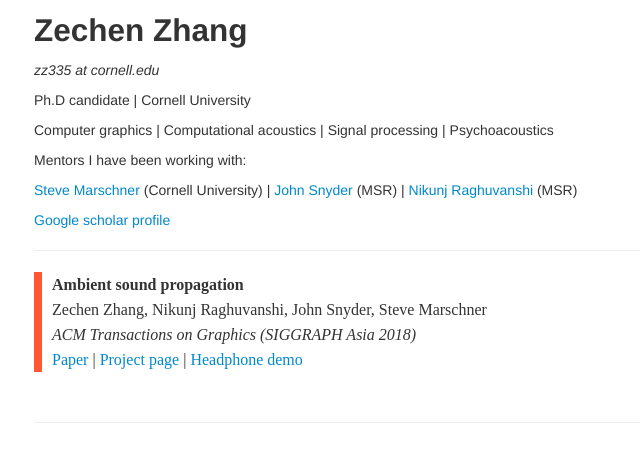
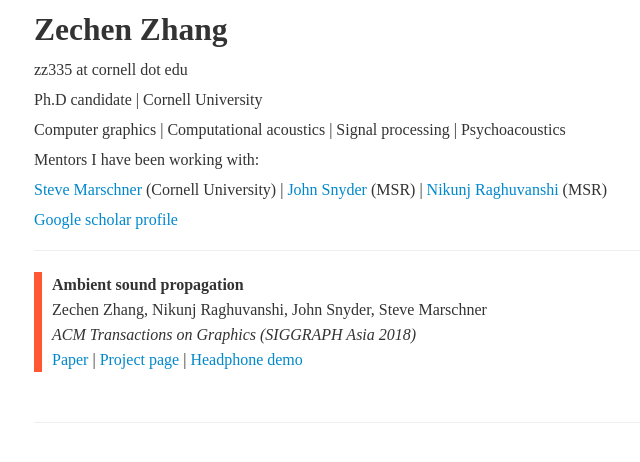
Before and after one commit to ZechenZ/zechenz.github.com, a Jekyll site: the page built from index.md, in a window 1280 px wide. Shown: the top 462 px of the page, without its empty margins (256-896 px from the left). Built offline with Jekyll 4.4.1, drawn with Linux system fonts in a browser that asks for light colours; our own code applies the rules of GitHub Pages for plain Markdown files.

Commit message:
change font to TNR

```diff
--- a/assets/themes/twitter/css/kbroman.css
+++ b/assets/themes/twitter/css/kbroman.css
@@ -1,3 +1,7 @@
+body {
+  font-family: "Times New Roman";
+  font-size: 100%
+}
 
 code {
   padding: 0;
--- a/assets/themes/twitter/css/style.css
+++ b/assets/themes/twitter/css/style.css
@@ -1,3 +1,8 @@
+body {
+  font-family: "Times New Roman";
+  font-size: 100%
+}
+
 /* Custom container */
 .container-narrow {
   margin: 0 auto;
--- a/index.md
+++ b/index.md
@@ -8,7 +8,7 @@
 
 ## Zechen Zhang
 
-*zz335 at cornell.edu*
+zz335 at cornell dot edu
 
 Ph.D candidate
 |
```
